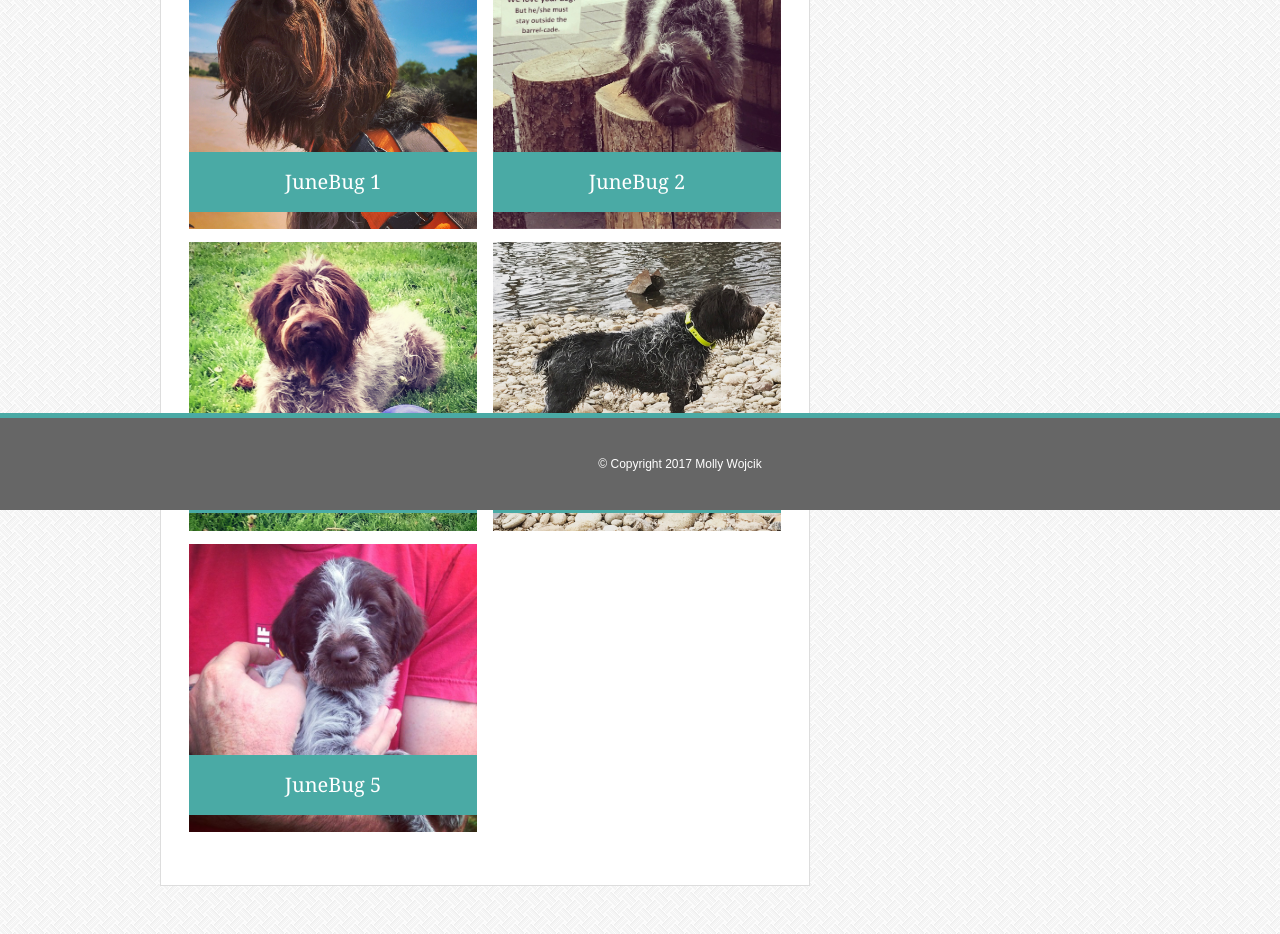
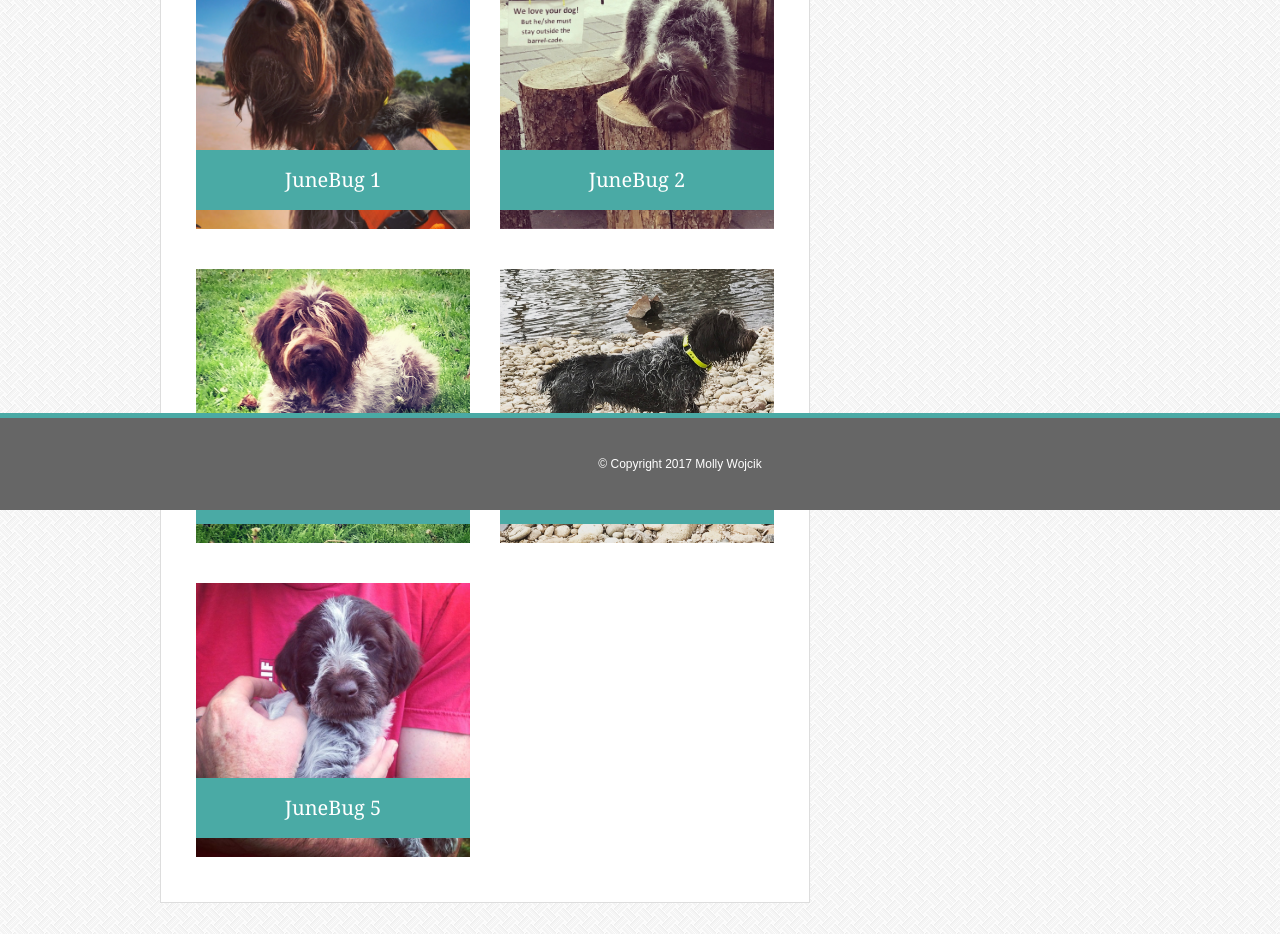
Before and after one commit to ninjaginja/Basic-Portfolio, a plain HTML site: page portfolio.html in a window 1280 px wide. Shown: the part 290-1224 px from the top of the page. Drawn offline with Linux system fonts and the light colour scheme.

Commit message:
commit 11-17-17

```diff
--- a/assets/css/style.css
+++ b/assets/css/style.css
@@ -36,10 +36,6 @@ nav {
 
 section {
 	background-color: white;
-}
-
-.border-right {
-	border-right: 1px solid #eee;
 }
 
 .content {
@@ -190,18 +186,23 @@ input::placeholder {
 
 .portfolio {
   width: 100%;
+  margin: auto;
 }
 
-td {
-  width: 50%;
-  vertical-align: top;
+.thumbnail-container {
+  float: left;
+  display: block;
+  margin: 2.5%;
+  width: 45%;
   position: relative;
-  text-align: center;
-  padding-bottom: 10px;
 }
 
 .thumbnail {
-  width: 95%;
+  width: 100%;
+  vertical-align: top;
+  text-align: center;
+  padding-bottom: 10px;
+  display: inline-block;;
 }
 
 h4 {
@@ -215,7 +216,6 @@ h4 {
   bottom: 10%;
   right: 0;
   left: 0;
-  margin: 0 2.5% 0 2.5%;
 }
 
 .overlay-link {
--- a/portfolio.html
+++ b/portfolio.html
@@ -23,34 +23,38 @@
 				<section class="main">
 					<h2>Portfolio</h2>
           <div class="main-content">
-						<table class="portfolio">
-							<tr>
-									<td>
+						<div class="portfolio">
+							<div class="thumbnail-container">
+								<div>
 									<a href="#"><img class="thumbnail" src="assets/images/placeholder-1.jpg" width="45%"></a>
 									<h4><a class="overlay-link" href="#">JuneBug 1</a></h4>
-									</td>
-									<td>
-										<a href="#"><img class="thumbnail" src="assets/images/placeholder-2.jpg" width="45%"></a>
+								</div>
+							</div>
+							<div class="thumbnail-container">
+								<div>
+									<a href="#"><img class= "thumbnail" src="assets/images/placeholder-2.jpg" width="45%"></a>
 									<h4><a class="overlay-link" href="#">JuneBug 2</a></h4>
-									</td>
-							</tr>
-							<tr>
-									<td>
+								</div>
+							</div>
+							<div class="thumbnail-container">
+								<div>
 									<a href="#"><img class="thumbnail" src="assets/images/placeholder-3.jpg" width="45%"></a>
 									<h4><a class="overlay-link" href="#">JuneBug 3</a></h4>
-									</td>
-									<td>
+								</div>
+							</div>
+							<div class="thumbnail-container">
+								<div>
 									<a href="#"><img class="thumbnail" src="assets/images/placeholder-4.jpg" width="45%"></a>
 									<h4><a class="overlay-link" href="#">JuneBug 4</a></h4>
-									</td>
-							</tr>
-							<tr>
-									<td>
+								</div>
+							</div>
+							<div class="thumbnail-container">
+								<div>
 									<a href="#"><img class="thumbnail" src="assets/images/placeholder-5.jpg" width="45%"></a>
 									<h4><a class="overlay-link" href="#">JuneBug 5</a></h4>
-									</td>
-							</tr>
-						</table>
+								</div>
+							</div>
+						</div>
           </div>
 				</section>
 				<section class="sidebar">
```
Lines whose indentation alone changed are shown as unchanged.
